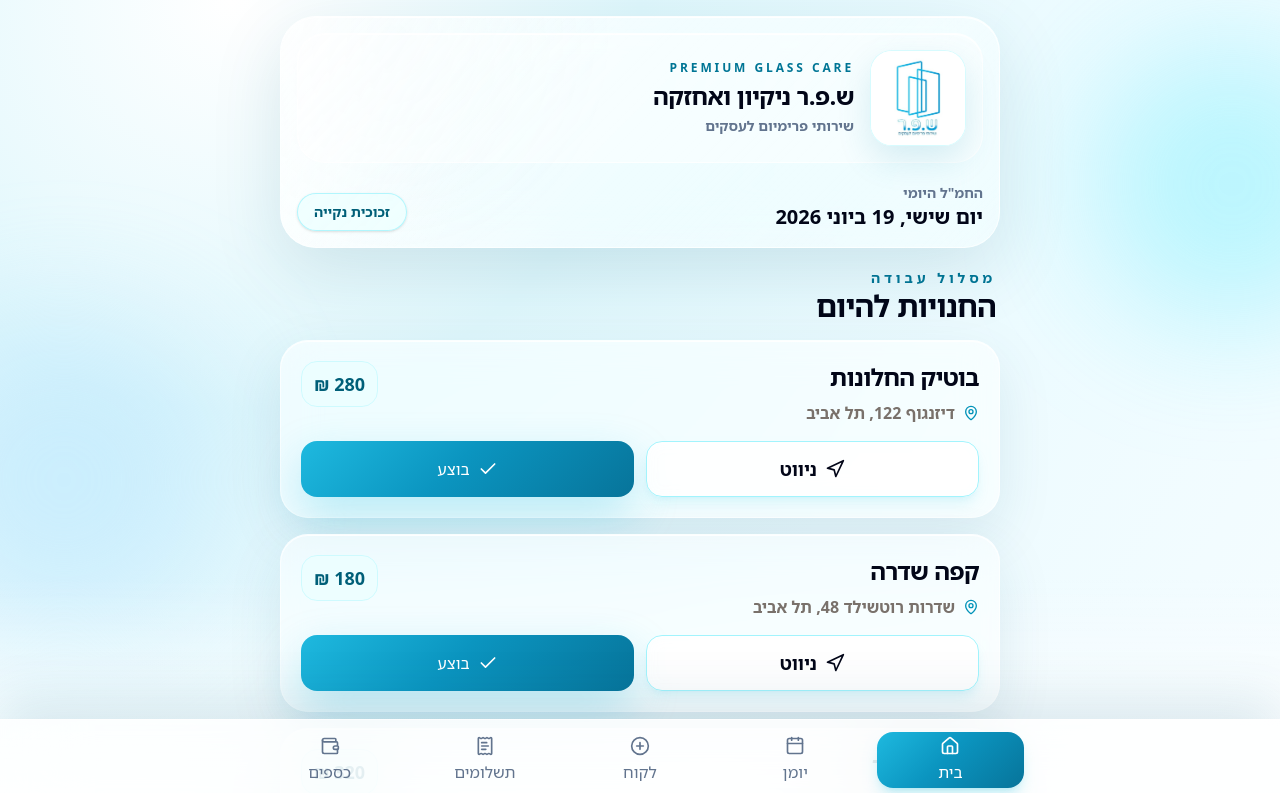
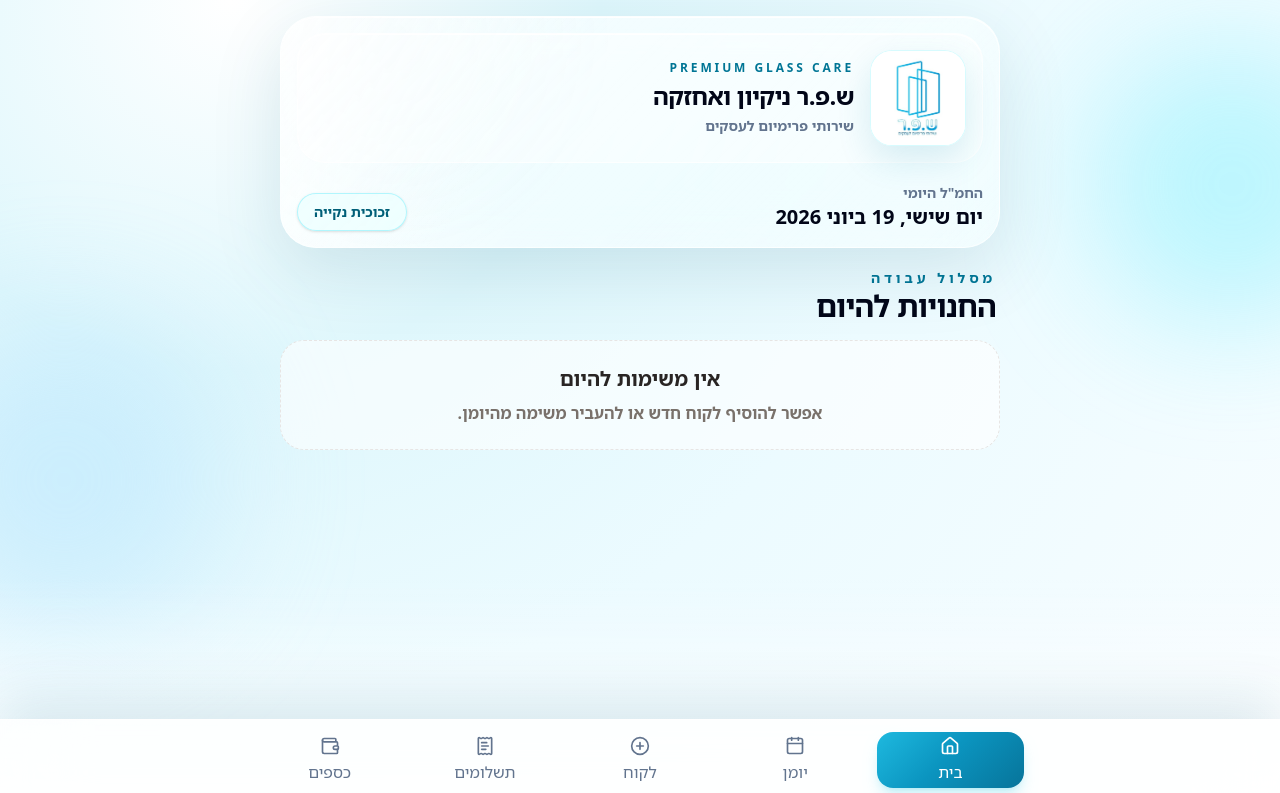
Before and after one commit to peencas/shefer, a React (Vite) app: page / in a window 1280 px wide. Shown: the top 793 px of the page. Built offline with nearby package versions, Linux system fonts and the light colour scheme.

Commit message:
Remove demo data

```diff
--- a/src/data/seed.ts
+++ b/src/data/seed.ts
@@ -1,84 +1,7 @@
 import type { AppDatabase } from '../types'
-import { addDays, todayKey } from '../lib/date'
-
-const today = todayKey()
 
 export const seedDatabase: AppDatabase = {
-  clients: [
-    {
-      id: 'client-1',
-      storeName: 'בוטיק החלונות',
-      address: 'דיזנגוף 122, תל אביב',
-      contactName: 'דנה לוי',
-      phone: '050-1234567',
-      price: 280,
-      frequency: 'weekly',
-    },
-    {
-      id: 'client-2',
-      storeName: 'קפה שדרה',
-      address: 'שדרות רוטשילד 48, תל אביב',
-      contactName: 'אורי כהן',
-      phone: '052-4455667',
-      price: 180,
-      frequency: 'biweekly',
-    },
-    {
-      id: 'client-3',
-      storeName: 'סטודיו אור',
-      address: 'אבן גבירול 72, תל אביב',
-      contactName: 'מאיה רוזן',
-      phone: '054-7788990',
-      price: 320,
-      frequency: 'monthly',
-    },
-    {
-      id: 'client-4',
-      storeName: 'פרחי העיר',
-      address: 'יהודה המכבי 31, תל אביב',
-      contactName: 'רן מזרחי',
-      phone: '053-2223344',
-      price: 220,
-      frequency: 'weekly',
-    },
-  ],
-  tasks: [
-    {
-      id: 'task-1',
-      clientId: 'client-1',
-      scheduledDate: today,
-      status: 'pending',
-      paymentMethod: null,
-    },
-    {
-      id: 'task-2',
-      clientId: 'client-2',
-      scheduledDate: today,
-      status: 'pending',
-      paymentMethod: null,
-    },
-    {
-      id: 'task-3',
-      clientId: 'client-3',
-      scheduledDate: today,
-      status: 'pending',
-      paymentMethod: null,
-    },
-    {
-      id: 'task-4',
-      clientId: 'client-4',
-      scheduledDate: addDays(today, 1),
-      status: 'pending',
-      paymentMethod: null,
-    },
-  ],
-  expenses: [
-    {
-      id: 'expense-1',
-      date: today,
-      category: 'fuel',
-      amount: 90,
-      note: 'תדלוק בוקר',
-    },
-  ],
+  clients: [],
+  tasks: [],
+  expenses: [],
 }
--- a/src/lib/database.ts
+++ b/src/lib/database.ts
@@ -3,8 +3,20 @@ import type { AppDatabase, Client, Expense, PaymentMethod } from '../types'
 import { getNextServiceDate, todayKey } from './date'
 
 const STORAGE_KEY = 'shefer-cleaning-database-v1'
+const LEGACY_DEMO_CLIENT_IDS = new Set(['client-1', 'client-2', 'client-3', 'client-4'])
+const LEGACY_DEMO_TASK_IDS = new Set(['task-1', 'task-2', 'task-3', 'task-4'])
+const LEGACY_DEMO_EXPENSE_IDS = new Set(['expense-1'])
 
 const createId = (prefix: string) => `${prefix}-${crypto.randomUUID()}`
+
+const removeLegacyDemoData = (database: AppDatabase): AppDatabase => ({
+  ...database,
+  clients: database.clients.filter((client) => !LEGACY_DEMO_CLIENT_IDS.has(client.id)),
+  tasks: database.tasks.filter(
+    (task) => !LEGACY_DEMO_TASK_IDS.has(task.id) && !LEGACY_DEMO_CLIENT_IDS.has(task.clientId),
+  ),
+  expenses: database.expenses.filter((expense) => !LEGACY_DEMO_EXPENSE_IDS.has(expense.id)),
+})
 
 export const loadDatabase = (): AppDatabase => {
   const stored = localStorage.getItem(STORAGE_KEY)
@@ -15,7 +27,9 @@ export const loadDatabase = (): AppDatabase => {
   }
 
   try {
-    return JSON.parse(stored) as AppDatabase
+    const database = removeLegacyDemoData(JSON.parse(stored) as AppDatabase)
+    localStorage.setItem(STORAGE_KEY, JSON.stringify(database))
+    return database
   } catch {
     localStorage.setItem(STORAGE_KEY, JSON.stringify(seedDatabase))
     return seedDatabase
```
